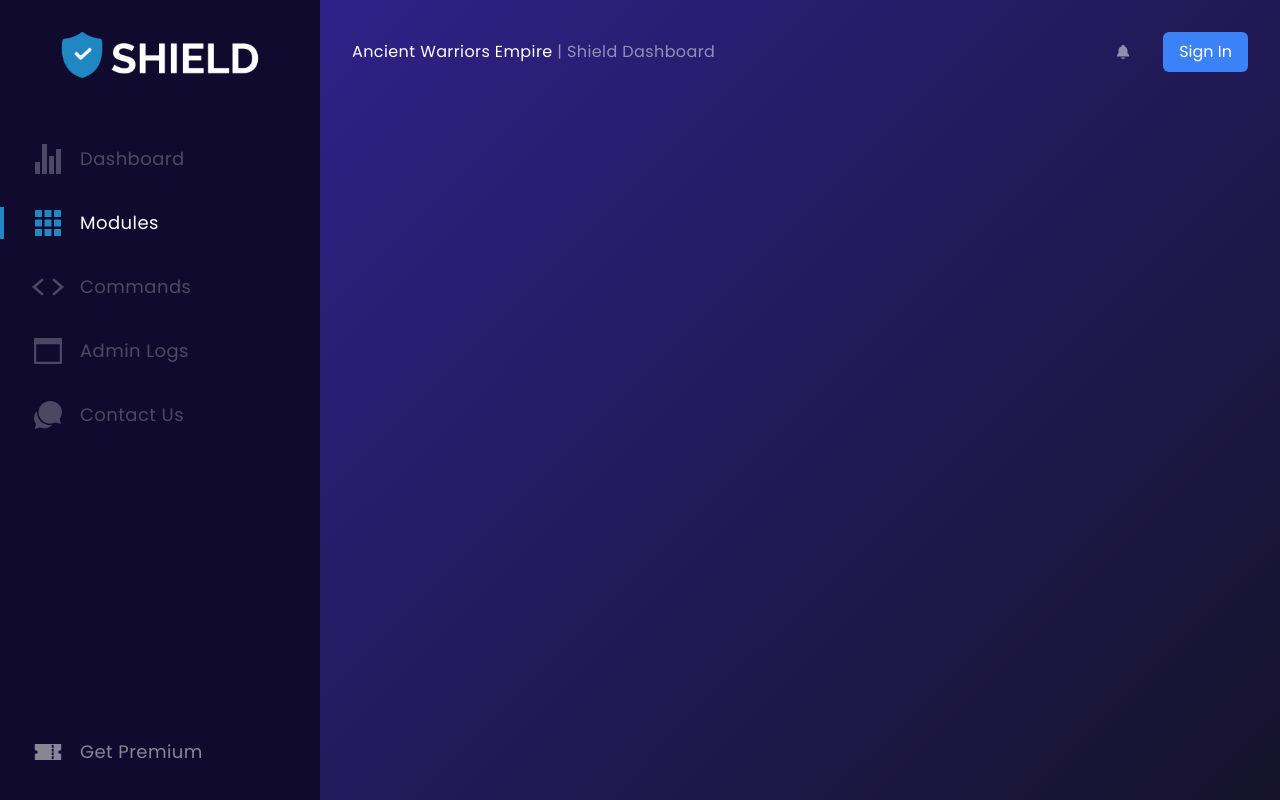
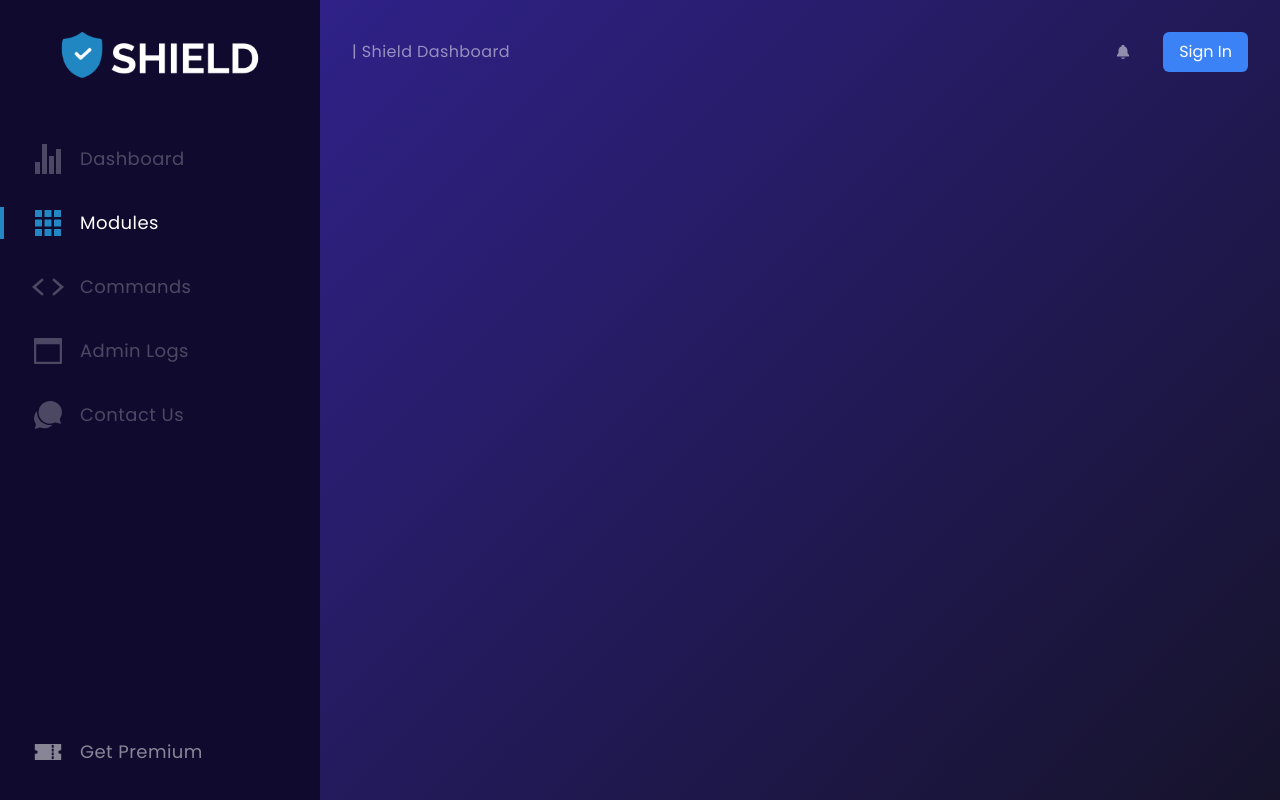
Before and after one commit to GetShield/shield-dashboard, a Next.js app: page / in a window 1280 px wide. Built offline with nearby package versions, Linux system fonts and the light colour scheme; no server answers.

Commit message:
✨ Display hardcoded server

```diff
--- a/app/layout.tsx
+++ b/app/layout.tsx
@@ -9,6 +9,7 @@ import { Tabs, useUserStore } from "../state/user/useUserStore";
 import { IoNotificationsSharp } from "react-icons/io5";
 import AuthButton from "../components/AuthButton";
 import { getCurrentUser } from "../lib/session";
+import ServerText from "../components/ServerText";
 
 const poppins = Poppins({
   weight: ["400", "500", "600", "700"],
@@ -48,10 +49,7 @@ export default async function RootLayout({
               </div>
               <div className="flex h-full w-full flex-col items-start p-8">
                 <div className="mb-16 flex w-full items-center justify-between">
-                  <p className="text-white">
-                    Ancient Warriors Empire{" "}
-                    <span className="text-white/50">| Shield Dashboard</span>
-                  </p>
+                  <ServerText />
                   <div className="flex items-center space-x-8">
                     <IoNotificationsSharp className="fill-white/50" />
 
--- /dev/null
+++ b/components/ServerText.tsx
@@ -0,0 +1,19 @@
+"use client";
+
+import React from "react";
+import useGuildConfig from "../lib/hooks/useGuildConfig";
+
+const ServerText = () => {
+  const { data } = useGuildConfig({
+    guildId: "894636042773229588",
+  });
+
+  return (
+    <p className="text-white">
+      {data?.name ?? ""}{" "}
+      <span className="text-white/50">| Shield Dashboard</span>
+    </p>
+  );
+};
+
+export default ServerText;
--- a/package.json
+++ b/package.json
@@ -16,7 +16,7 @@
     "eslint-config-next": "^13.0.1",
     "graphql": "^16.6.0",
     "immer": "^9.0.12",
-    "next": "13.0.7-canary.4",
+    "next": "13.0.6",
     "next-auth": "4.16.4",
     "next-seo": "^5.1.0",
     "react": "^18.2.0",
```
Also changed, not shown: 1 other file (tests, documents, lock files or other folders).
